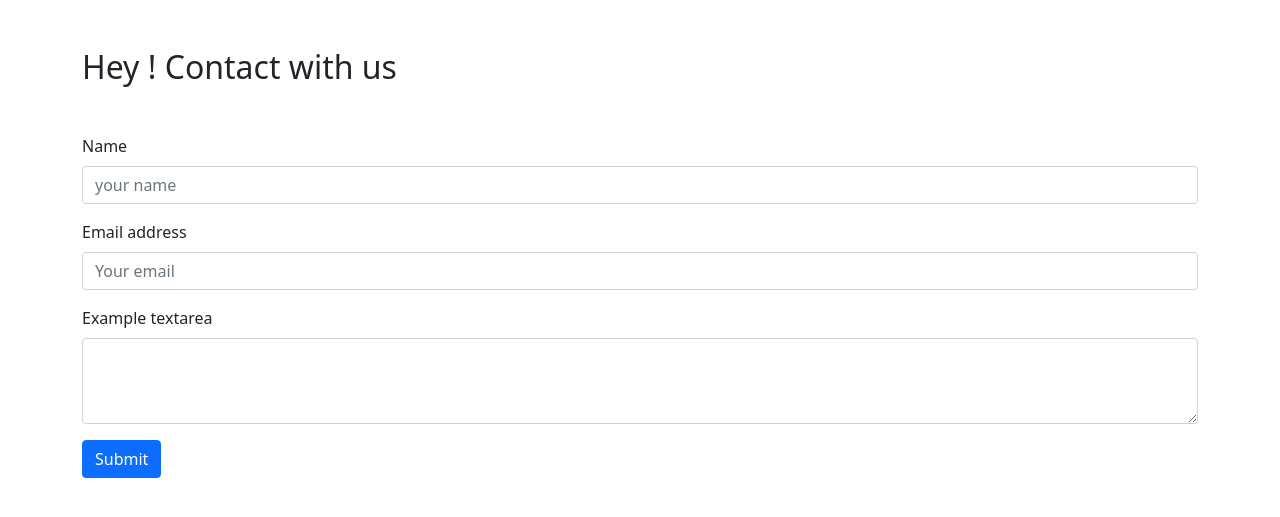
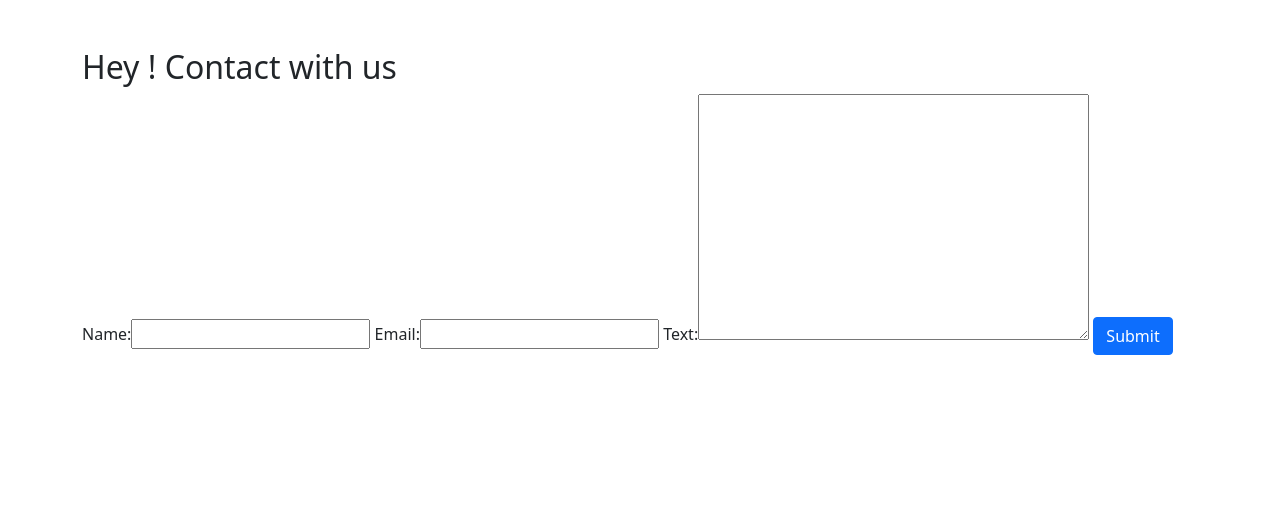
Before and after one commit to RafsanRifat/Django_practice, a Django app: page /contact/ in a window 1280 px wide. Shown: the part 56-573 px from the top of the page. Run offline with Django 3.2, Linux system fonts and the light colour scheme.

Commit message:
form showing from backend

```diff
--- a/templates/contact.html
+++ b/templates/contact.html
@@ -5,21 +5,23 @@
 
 {% block content %}
     <h2 class="mt-5">Hey ! Contact with us </h2>
-    <form action="" method="post" class="mt-5">
-        {% csrf_token %}
-        <div class="mb-3">
-            <label for="exampleFormControlInput1" class="form-label">Name</label>
-            <input type="text" class="form-control" id="exampleFormControlInput1" placeholder="your name" name="name">
-        </div>
-        <div class="mb-3">
-            <label for="exampleFormControlInput1" class="form-label">Email address</label>
-            <input type="email" class="form-control" id="exampleFormControlInput1" placeholder="Your email"
-                   name="email">
-        </div>
-        <div class="mb-3">
-            <label for="exampleFormControlTextarea1" class="form-label">Example textarea</label>
-            <textarea class="form-control" id="exampleFormControlTextarea1" rows="3" name="text"></textarea>
-        </div>
-        <button type="submit" class="btn btn-primary">Submit</button>
-    </form>
+{#    <form action="" method="post" class="mt-5">#}
+{#        {% csrf_token %}#}
+{#        <div class="mb-3">#}
+{#            <label for="exampleFormControlInput1" class="form-label">Name</label>#}
+{#            <input type="text" class="form-control" id="exampleFormControlInput1" placeholder="your name" name="name">#}
+{#        </div>#}
+{#        <div class="mb-3">#}
+{#            <label for="exampleFormControlInput1" class="form-label">Email address</label>#}
+{#            <input type="email" class="form-control" id="exampleFormControlInput1" placeholder="Your email"#}
+{#                   name="email">#}
+{#        </div>#}
+{#        <div class="mb-3">#}
+{#            <label for="exampleFormControlTextarea1" class="form-label">Example textarea</label>#}
+{#            <textarea class="form-control" id="exampleFormControlTextarea1" rows="3" name="text"></textarea>#}
+{#        </div>#}
+{#        <button type="submit" class="btn btn-primary">Submit</button>#}
+{#    </form>#}
+    {{ form }}
+    <button type="submit" class="btn btn-primary">Submit</button>
 {% endblock %}
```
